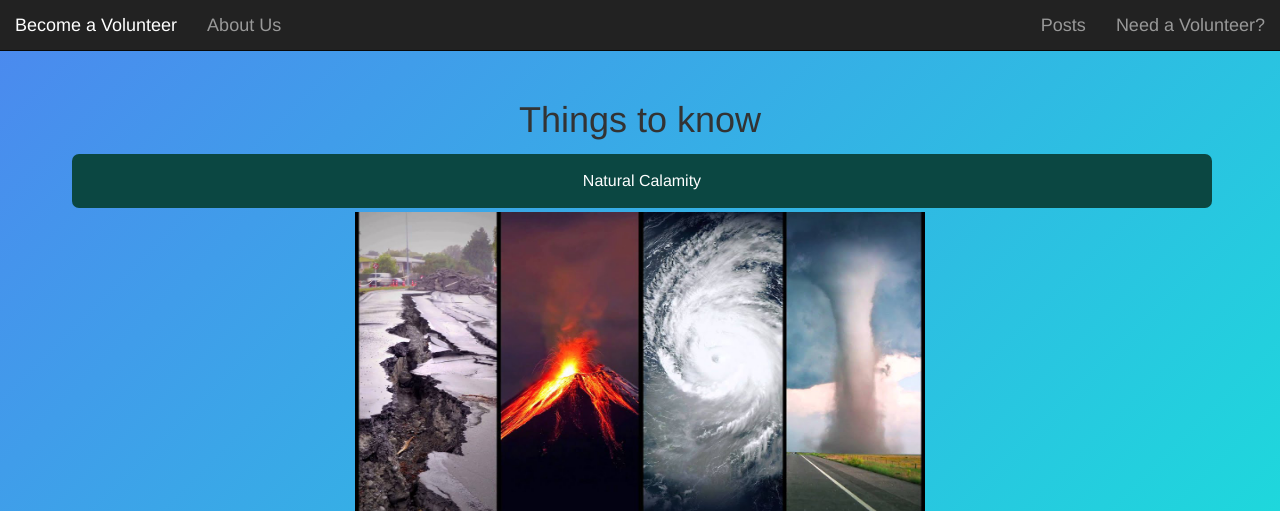
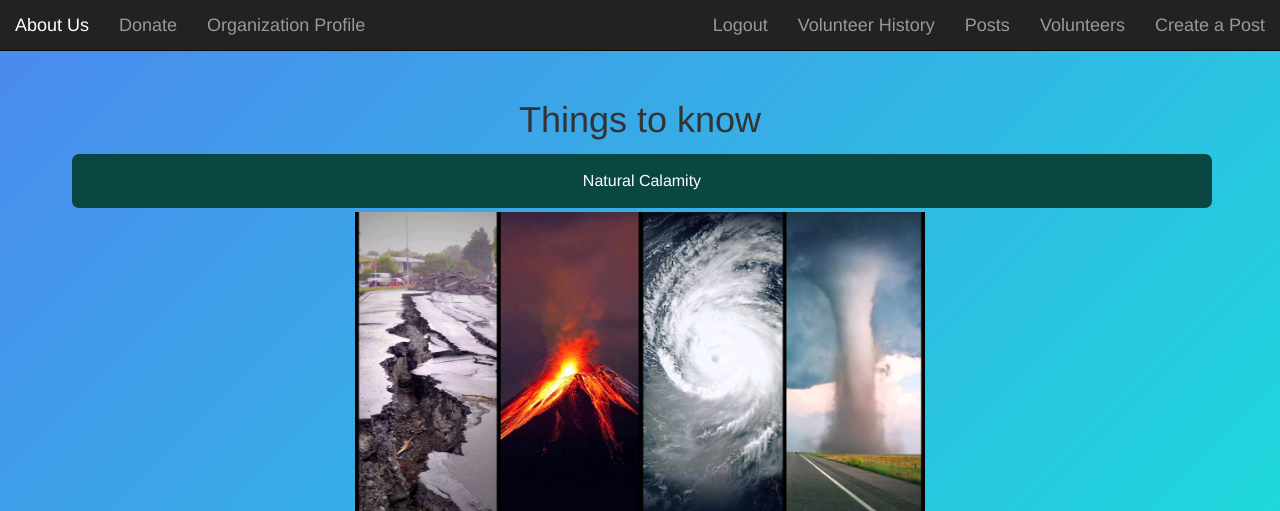
Before and after one commit to ahujasushant/coen6311, a Flask app: page /about in a window 1280 px wide. Shown: the top 511 px of the page. Run offline with Flask 2, Linux system fonts and the light colour scheme; the visitor is signed in with stand-in values (Sample User, id 1).

Commit message:
Updates the navbar.html for adding links in the navbar based on conditions

```diff
--- a/coen_6311/templates/layouts/navbar.html
+++ b/coen_6311/templates/layouts/navbar.html
@@ -3,7 +3,7 @@
 
 <head>
 
-    <title>{% block title %}{% endblock %}</title>
+    <title>{% block title %}Volunteer Connect{% endblock %}</title>
 
     <meta charset="utf-8">
     <meta http-equiv="X-UA-Compatible" content="IE=edge">
@@ -21,14 +21,30 @@
 <div class="container">
     <!-- Navigation -->
     <nav class="navbar navbar-inverse navbar-fixed-top" role="navigation">
+        {% if not session['organization_id'] %}
             <a class="navbar-brand" href="/register_volunteer">Become a Volunteer</a>
+        {% endif %}
+
         <a class="navbar-brand" href="/about">About Us</a>
+        <a class="navbar-brand" href="/donate">Donate</a>
+
+        {% if not session['volunteer_id'] and not session['organization_id'] %}
             <a style="float: right" class="navbar-brand" href="/register_organization">Need a Volunteer?</a>
-        {% if current_user.is_anonymous %}
+        {% endif %}
+
+        {% if session['organization_id'] %}
             <a style="float: right" class="navbar-brand" href="/create_post">Create a Post</a>
             <a style="float: right" class="navbar-brand" href="/volunteers">Volunteers</a>
-        {% else %}
             <a style="float: right" class="navbar-brand" href="/posts">Posts</a>
+            <a style="float: right" class="navbar-brand" href="/volunteer_history">Volunteer History</a>
+            <a style="" class="navbar-brand" href="/org_profile">Organization Profile</a>
+
+        {% elif session['volunteer_id'] %}
+            <a style="" class="navbar-brand" href="/vol_profile">Volunteer Profile</a>
+        {% endif %}
+
+        {% if session['organization_id'] or session['volunteer_id'] %}
+        <a style="float: right" class="navbar-brand" href="/logout">Logout</a>
         {% endif %}
     </nav>
 </div>
@@ -36,8 +52,6 @@
 <div class="container">
     <br><br><br><br>
     {% block content %}{% endblock %}
-
-
 </div>
 </body>
 
```
Lines whose indentation alone changed are shown as unchanged.
